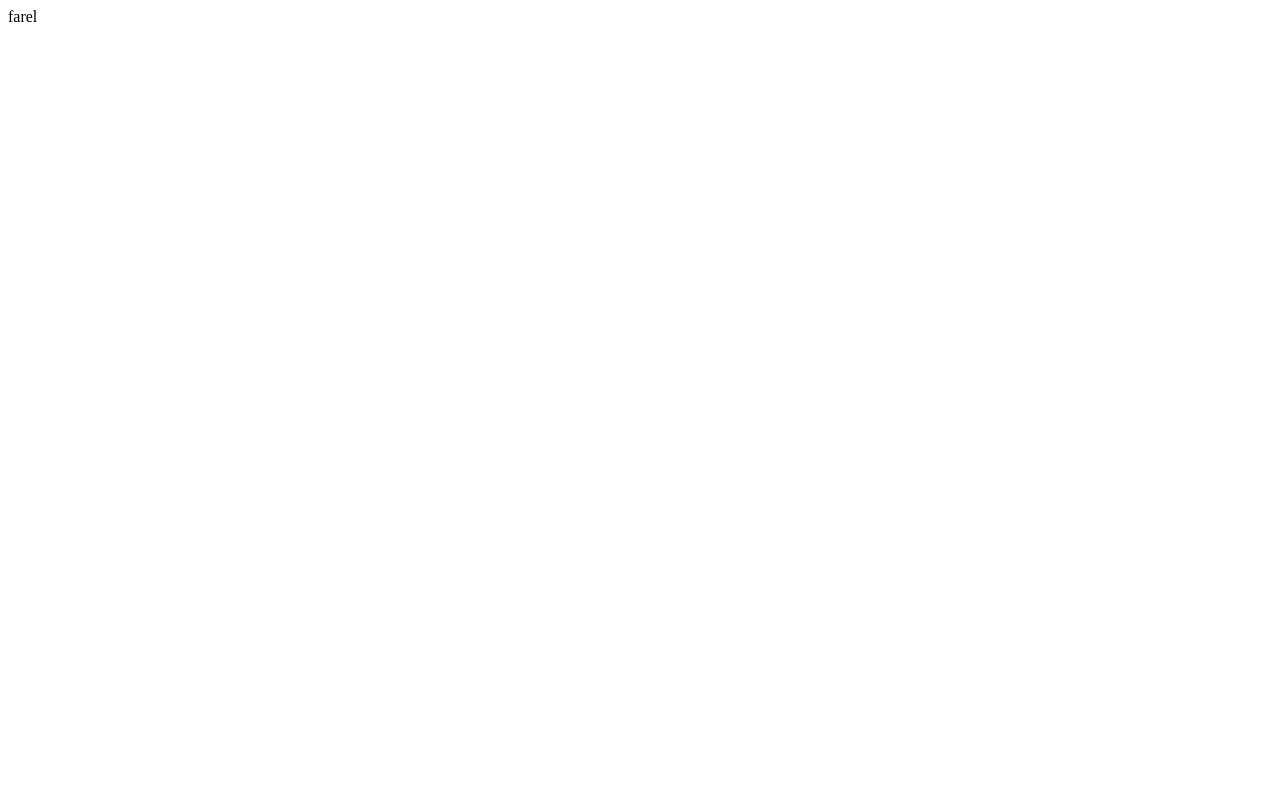
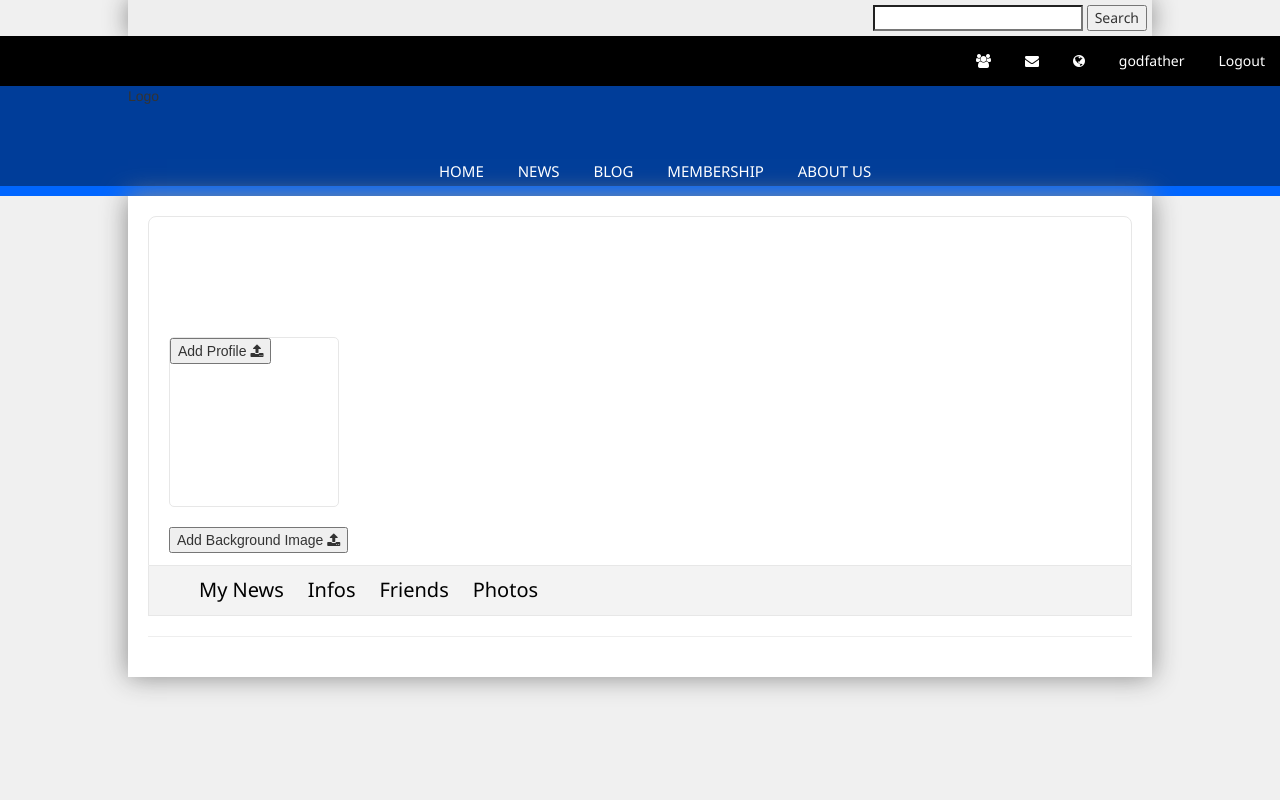
Before and after one commit to PaulcyMboungou/C.O.G-Talk, a Django app: page /accounts/ in a window 1280 px wide. Before the commit the page is almost empty. Run offline with Django 3.2, Linux system fonts and the light colour scheme; a user stored in the database is signed in; parts of the project's set-up code (start-up, migrations or seed data) failed here and were passed over; some libraries are stand-ins or nearby versions.

Commit message:
Starting with user Profile page layout

```diff
--- a/Godfather/static/Godfather/css/home.css
+++ b/Godfather/static/Godfather/css/home.css
@@ -14,7 +14,7 @@
 	margin: 0 auto;
 	padding: 20px;
 	font-family: arial;
-	text-align: center ;
+	/*text-align: center ;*/
 	box-shadow: 0px 0px 25px #888888;
 }
 
@@ -127,3 +127,49 @@ a{
 	height: 10px;
 	margin-bottom: 0px;
 }
+
+.backgroundImg{
+	width: 100%;
+	height: 350px;
+	padding: 20px;
+	border: 1px solid #E7E7E7;
+	border-radius: 8px 8px 0 0;
+
+}
+
+.backgroundImg button{
+	text-align: right;
+}
+
+.profileImg{
+	width: 170px;
+	height: 170px;
+	/*background-image: url('../images/picture.jpg');*/
+	border: 1px solid #E7E7E7;
+	border-radius: 5px 5px 5px 5px;
+	margin-top: 100px;
+}
+
+.profileNav{
+	background-color: #F3F3F3;
+	width: 100%;
+	border: 1px solid #E7E7E7;
+	border-top: 0;
+	text-align: left;
+}
+
+.profileNav ul{
+    margin-bottom: 0px;
+}
+
+.profileNav ul li{
+	display: inline-block;
+	color: black;
+	padding: 10px;
+	font-family: 'Segoe UI';
+	font-size: 20px;
+}
+
+.profileNav ul li:hover{
+	background-color: #E7E7E7;
+}
--- a/Godfather/templates/base.html
+++ b/Godfather/templates/base.html
@@ -46,7 +46,7 @@
        </div>
    <div class="menubar">
       <ul>
-        <a href=""><li>HOME</li></a>
+        <a href="{% url 'Godfather:home' %}"><li>HOME</li></a>
         <a href=""><li>NEWS</li></a>
         <a href=""><li>BLOG</li></a>
         <a href=""><li>MEMBERSHIP</li></a>
--- a/Godfather/templates/profile.html
+++ b/Godfather/templates/profile.html
@@ -1 +1,29 @@
-farel
+{% extends 'base.html' %}
+
+{% block title %}{{ request.user.username }}{% endblock %}
+
+
+{% include 'base.html'%}
+{% block content %}
+<div id="bloc_page">
+
+<div class="backgroundImg">
+   <div class="profileImg">
+   	  <button> Add Profile <i class="fa fa-upload"></i></button>
+   </div>
+   <br/>
+   <button> Add Background Image <i class="fa fa-upload"></i></button>
+</div>
+<div class="profileNav">
+    <ul>
+    	<a href=""><li>My News</li></a>
+    	<a href=""><li>Infos</li></a>
+    	<a href=""><li>Friends</li></a>
+    	<a href=""><li>Photos</li></a>
+    </ul>
+
+</div>
+<hr>
+
+</div>
+{% endblock %}
--- a/Godfather/views.py
+++ b/Godfather/views.py
@@ -70,9 +70,10 @@ def login(request):
 
 @login_required
 def profile(request):
+	message = ""
 	template = loader.get_template('profile.html')
 	context = RequestContext(request, {
-				# c,
+				'message':message
 			})
 
 	return HttpResponse(template.render(context))
```
Also changed, not shown: Godfather/static/Godfather/images/picture.jpg (added), db.sqlite3.
